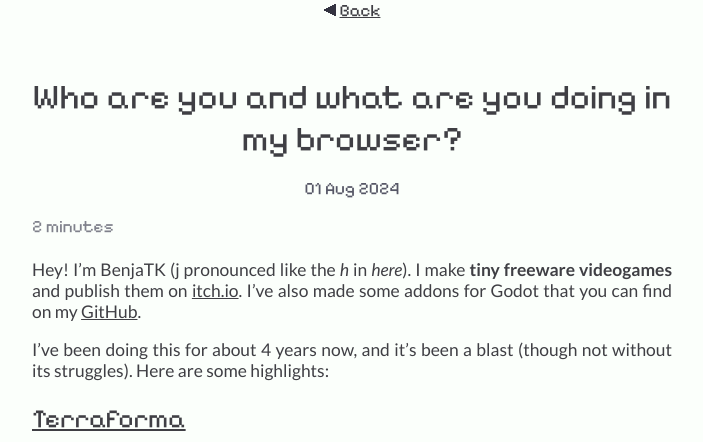
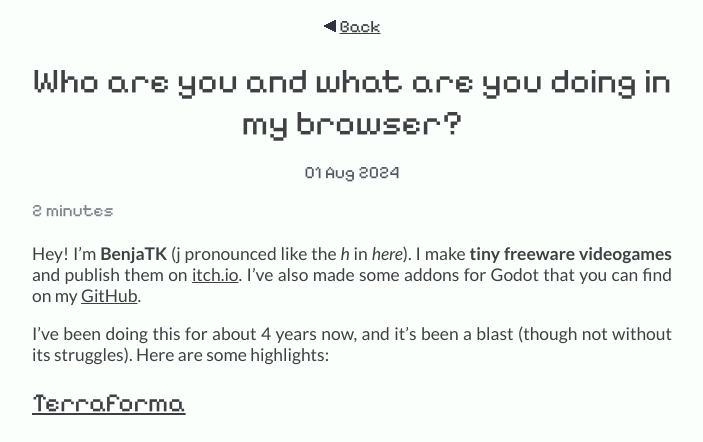
Before and after one commit to BenjaTK/benjatk.github.io, a Jekyll site: the page built from _posts/2024-08-01-whoareyou.md, in a window 1280 px wide. Shown: the top 442 px of the page, without its empty margins (288-991 px from the left). Built offline with Jekyll 4.4.1, drawn with Linux system fonts in a browser that asks for light colours.

Commit message:
Improve post formatting

```diff
--- a/_layouts/post.html
+++ b/_layouts/post.html
@@ -16,7 +16,7 @@
   <body>
     <img width="16" decoding="async" src="/assets/images/icons/back.png" class="crips-edges"><a class="back-button" href="/blog.html" >Back</a>
     <br>
-      <div class="post">
+    <div class="post">
       <h1 class="post-header center-block">{{ page.title }}</h1>
       <br>
       <p class="post-date center-block">{{ page.date | date_to_string }}</p>
--- a/_posts/2024-08-01-whoareyou.md
+++ b/_posts/2024-08-01-whoareyou.md
@@ -4,7 +4,7 @@ author: BenjaTK
 title: Who are you and what are you doing in my browser?
 ---
 
-Hey! I'm BenjaTK (j pronounced like the _h_ in _here_). I make **tiny freeware videogames** and publish them on [itch.io](https://benjatk.itch.io/). I've also made some addons for Godot that you can find on my [GitHub](https://github.com/BenjaTK).
+Hey! I'm **BenjaTK** (j pronounced like the _h_ in _here_). I make **tiny freeware videogames** and publish them on [itch.io](https://benjatk.itch.io/). I've also made some addons for Godot that you can find on my [GitHub](https://github.com/BenjaTK).
 
 I've been doing this for about 4 years now, and it's been a blast (though not without its struggles). Here are some highlights:
 
--- a/_sass/main.scss
+++ b/_sass/main.scss
@@ -35,7 +35,6 @@ body {
 }
 
 
-
 .float-right {
     float: right;
     text-align: right;
@@ -65,6 +64,11 @@ body {
     margin: auto;
 }
 
+.back-button {
+    padding-top: 1rem;
+    display: inline-block;
+}
+
 .post {
     max-width: 40rem;
     display: inline-block;
@@ -76,7 +80,6 @@ body {
 }
 
 .post-header {
-    padding-top: 32px;
     margin-bottom: 0;
 }
 
```
Also changed, not shown: index.md (+1 -1 lines), README.md.
